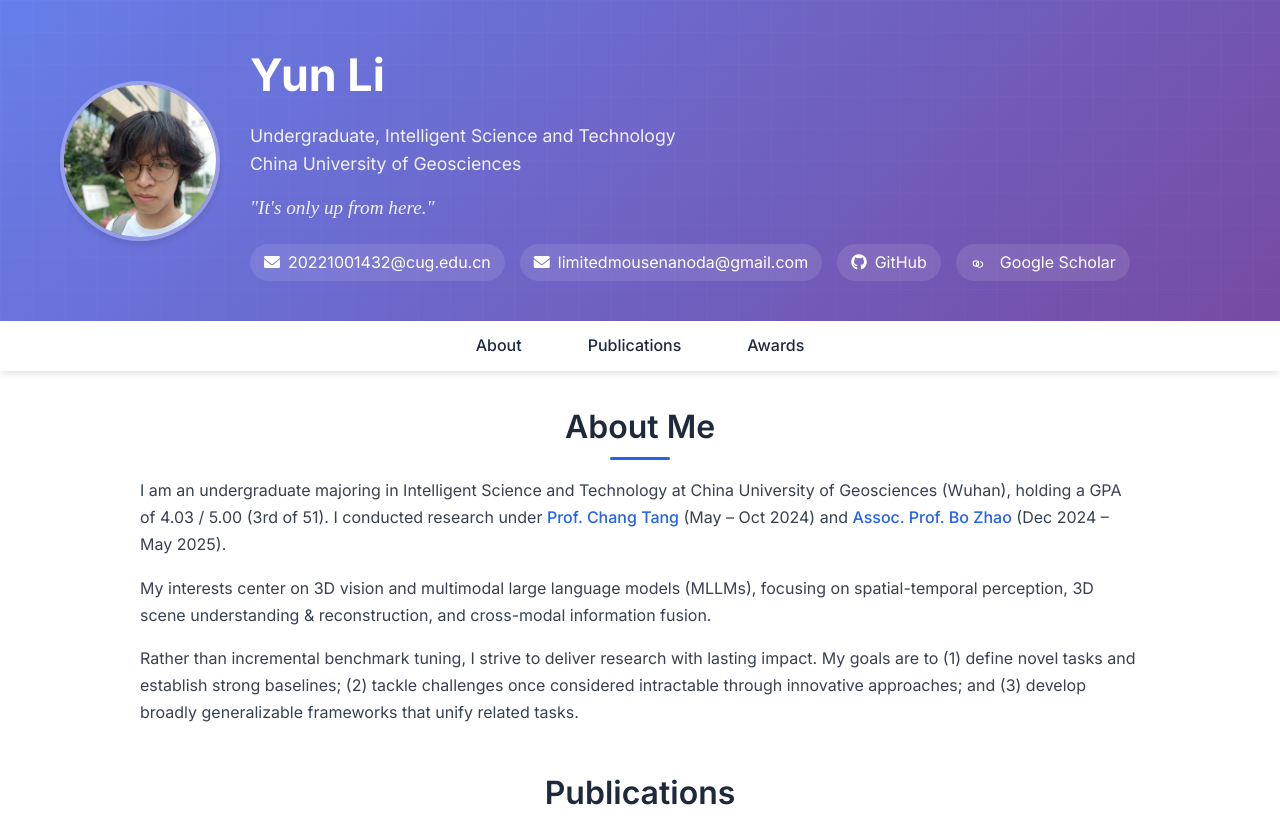
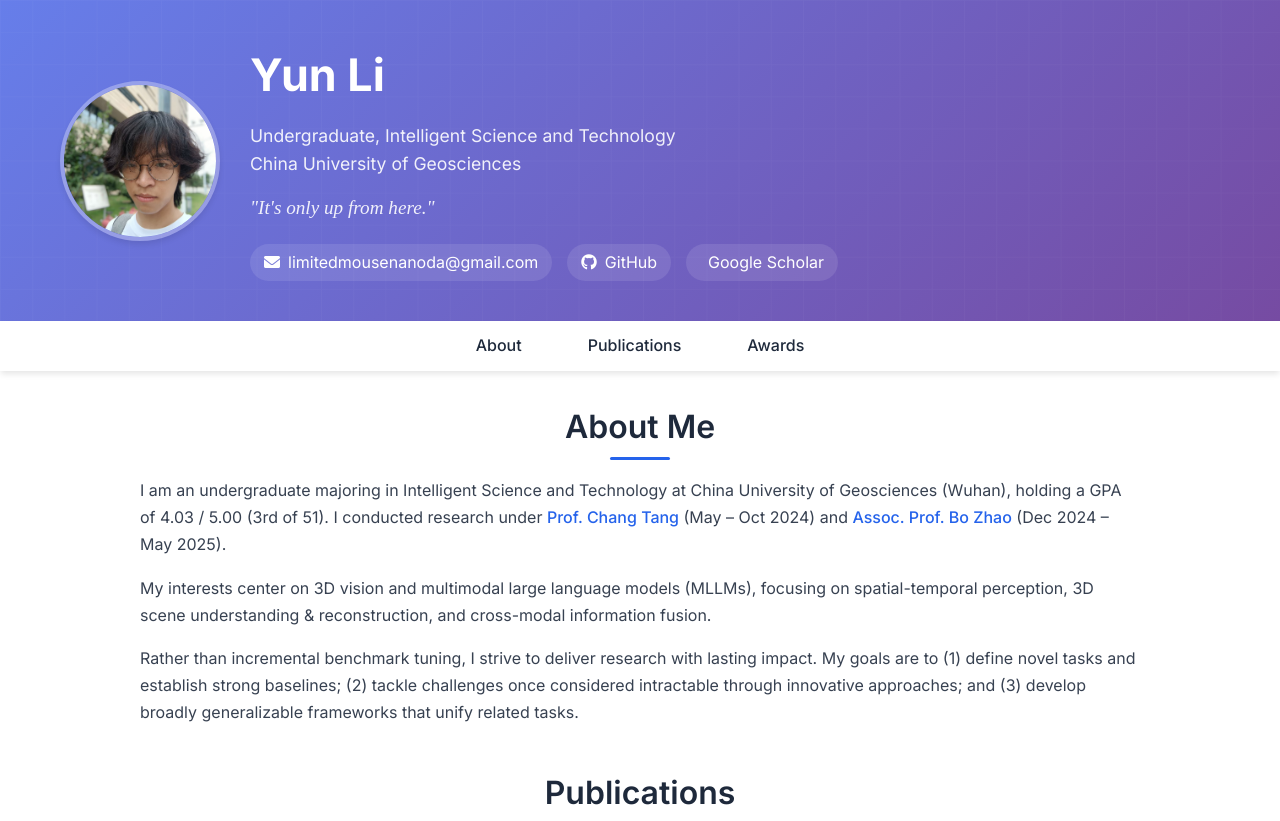
Before and after one commit to LimitedMouse/limitedmouse.github.io, a plain HTML site: page index.html in a window 1280 px wide. Shown: the top 821 px of the page. Drawn offline with Linux system fonts and the light colour scheme; some icons are missing.

Commit message:
Update index.html

```diff
--- a/index.html
+++ b/index.html
@@ -6,6 +6,7 @@
     <meta name="viewport" content="width=device-width, initial-scale=1.0">
     <title>Yun Li - Personal Homepage</title>
     <link href="https://fonts.googleapis.com/css2?family=Inter:wght@300;400;500;600;700&display=swap" rel="stylesheet">
+    <link rel="stylesheet" href="https://cdnjs.cloudflare.com/ajax/libs/academicons/1.9.4/css/academicons.min.css">
     <link rel="stylesheet" href="https://cdnjs.cloudflare.com/ajax/libs/font-awesome/6.0.0/css/all.min.css">
     <style>
         :root {
@@ -405,10 +406,6 @@
                     </p>
                     <p class="motto">"It's only up from here."</p>
                     <div class="contact-info">
-                        <a href="mailto:20221001432@cug.edu.cn">
-                            <i class="fas fa-envelope"></i>
-                            20221001432@cug.edu.cn
-                        </a>
                         <a href="mailto:limitedmousenanoda@gmail.com">
                             <i class="fas fa-envelope"></i>
                             limitedmousenanoda@gmail.com
@@ -419,13 +416,11 @@
                         </a>
 
 
-                        <a href="https://scholar.google.com.hk/citations?user=bgxY-nEAAAAJ" target="_blank" class="scholar-link">
-                            <svg xmlns="http://www.w3.org/2000/svg" viewBox="0 0 24 24"
-                                 width="16" height="16" aria-hidden="true" style="fill:currentColor; margin-right:6px;">
-                                <path d="M8.941 9.322a4.941 4.941 0 1 0 0 9.882 4.941 4.941 0 0 0 0-9.882zm0 1.468a3.473 3.473 0 1 1 0 6.942 3.473 3.473 0 0 1 0-6.942zm6.118-.308v1.4c1.784.3 3.061 1.823 3.061 3.669 0 2.117-1.71 3.829-3.829 3.829-2.117 0-3.829-1.712-3.829-3.83 0-1.845 1.277-3.368 3.061-3.667v-1.4c-2.8.318-4.906 2.64-4.906 5.067 0 2.848 2.553 5.159 5.674 5.159 3.122 0 5.675-2.31 5.675-5.159 0-2.427-2.106-4.749-4.906-5.067z"/>
-                            </svg>
+                        <a href="https://scholar.google.com.hk/citations?user=bgxY-nEAAAAJ" target="_blank">
+                            <i class="ai ai-google-scholar-square ai-fw"></i>
                             Google&nbsp;Scholar
                         </a>
+
 
                     </div>
                 </div>
```
